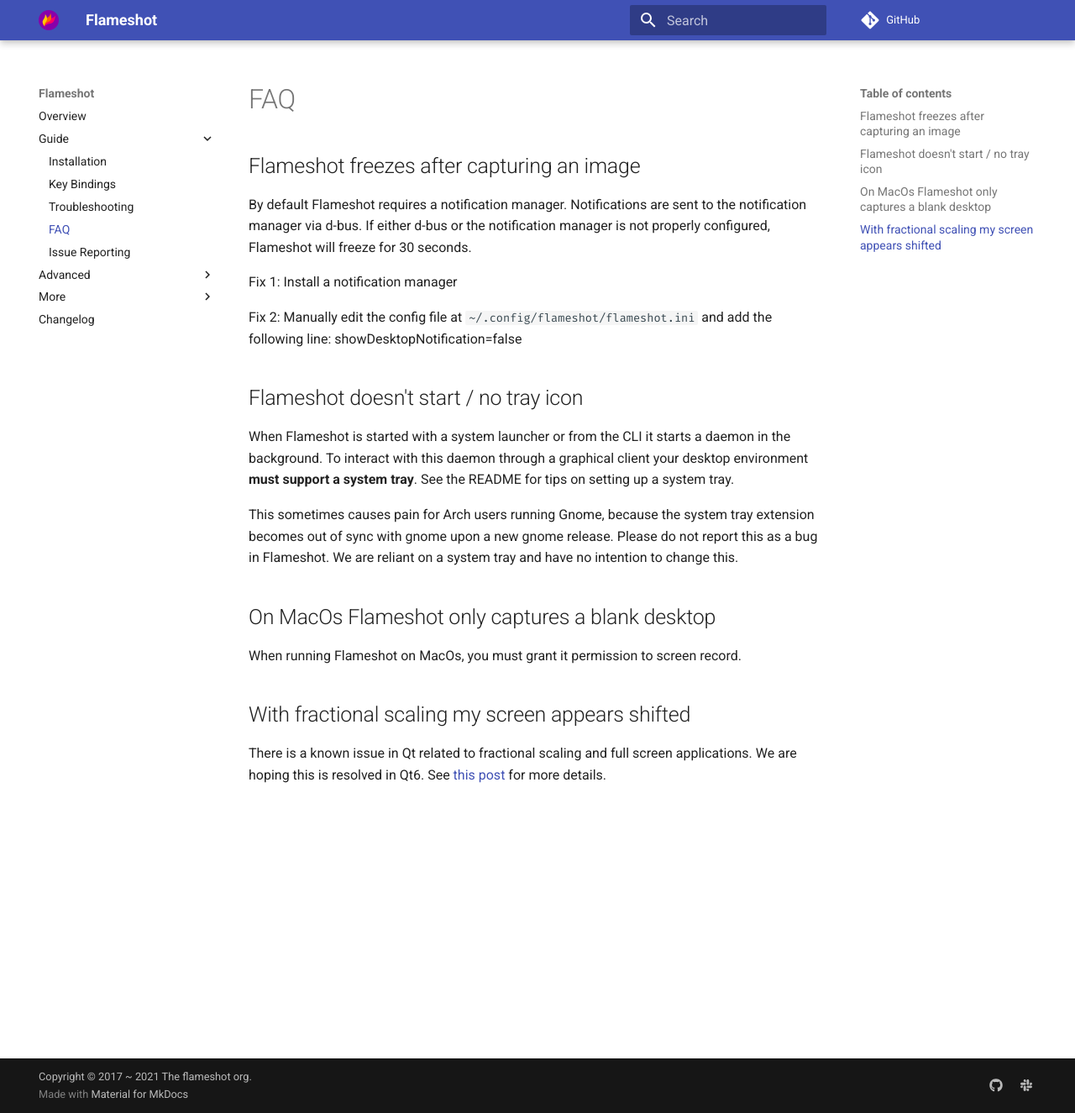
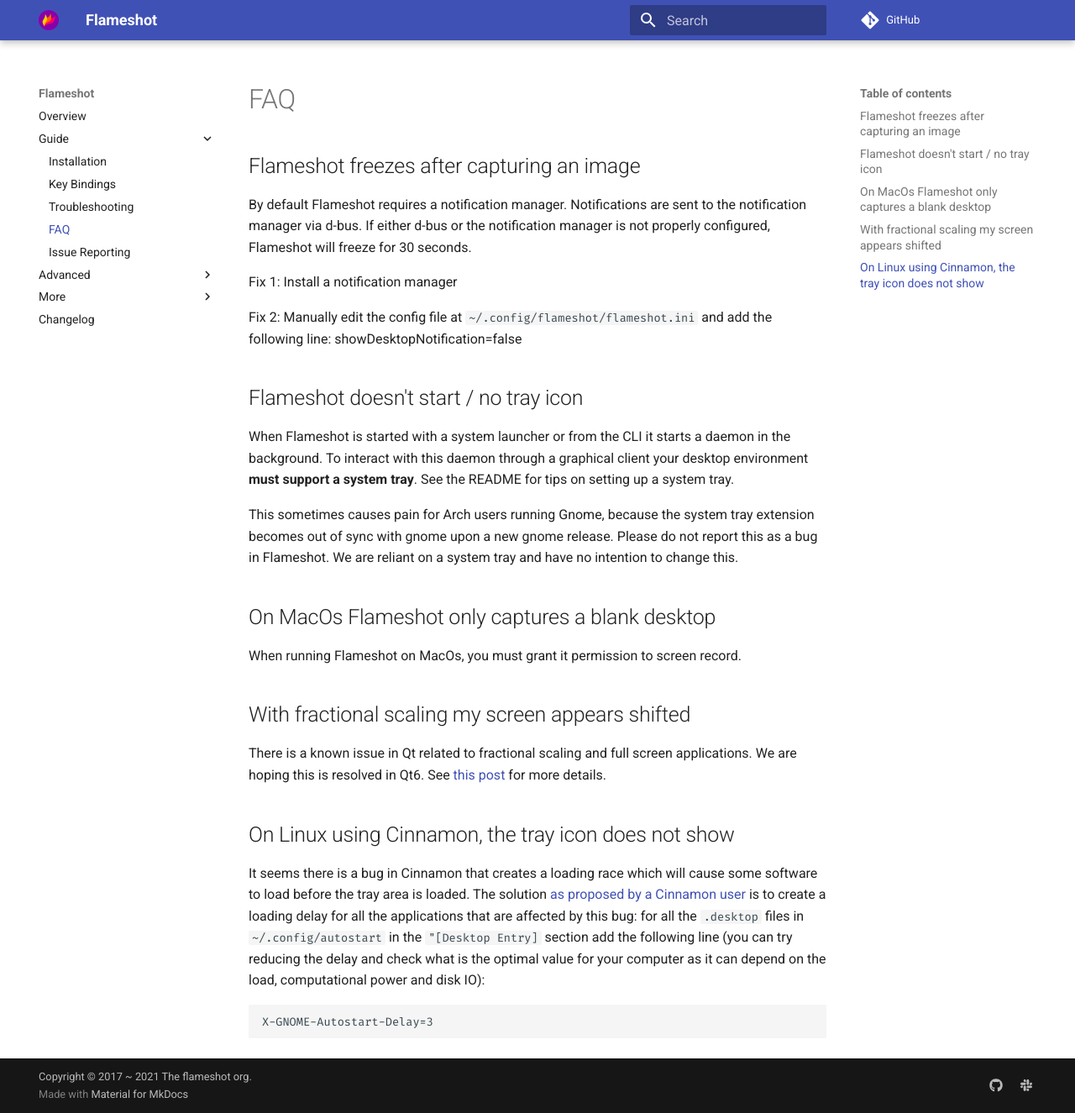
Before and after one commit to flameshot-org/flameshot-org.github.io, an MkDocs documentation site: the page built from docs/guide/faq.md, in a window 1280 px wide and 1325 px high. Shown: the whole window at 84% size. Built offline with MkDocs 1.6.1 and Material for MkDocs 9.7.7, drawn with Linux system fonts in a browser that asks for light colours; comment, search, counter and statistics services are not loaded.

Commit message:
[add] added a solution for tray icon issue in Cinnamon

````diff
--- a/docs/guide/faq.md
+++ b/docs/guide/faq.md
@@ -14,9 +14,18 @@
 
 This sometimes causes pain for Arch users running Gnome, because the system tray extension becomes out of sync with gnome upon a new gnome release. Please do not report this as a bug in Flameshot. We are reliant on a system tray and have no intention to change this.
 
+
 ## On MacOs Flameshot only captures a blank desktop
 When running Flameshot on MacOs, you must grant it permission to screen record.
 
 
 ## With fractional scaling my screen appears shifted
 There is a known issue in Qt related to fractional scaling and full screen applications. We are hoping this is resolved in Qt6. See [this post](https://forum.qt.io/topic/121111/position-of-widget-with-fractional-scaling) for more details.
+
+
+## On Linux using Cinnamon, the tray icon does not show
+It seems there is a bug in Cinnamon that creates a loading race which will cause some software to load before the tray area is loaded. The solution [as proposed by a Cinnamon user](https://github.com/flameshot-org/flameshot/issues/1648#issuecomment-891612360) is to create a loading delay for all the applications that are affected by this bug: for all the `.desktop` files in `~/.config/autostart` in the `"[Desktop Entry]` section add the following line (you can try reducing the delay and check what is the optimal value for your computer as it can depend on the load, computational power and disk IO):
+
+```
+X-GNOME-Autostart-Delay=3
+```
````
